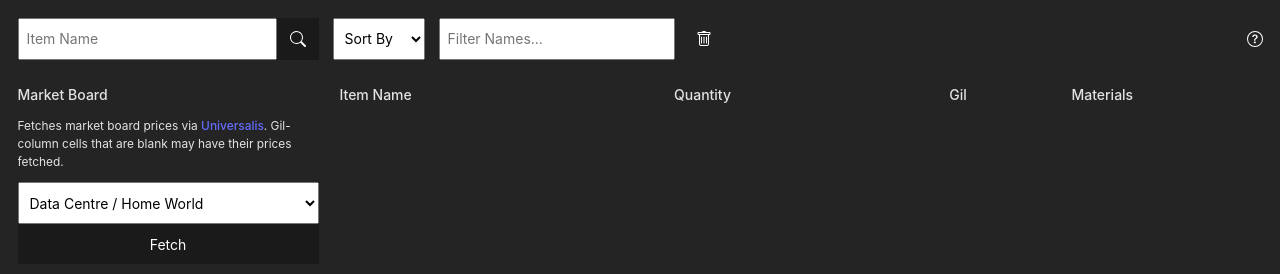
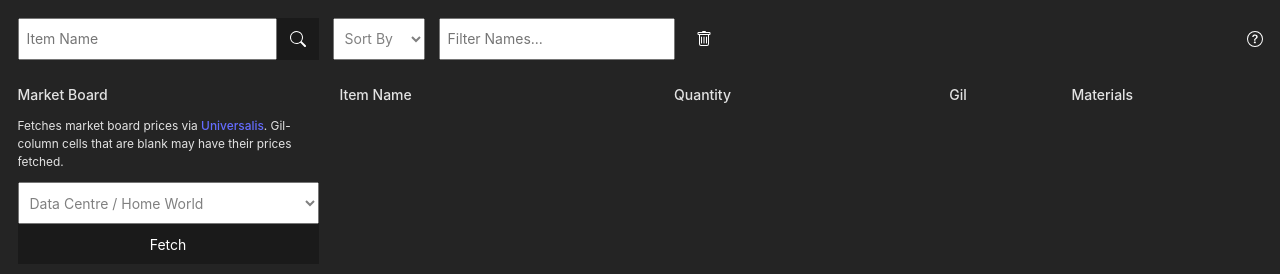
Before and after one commit to MelvinHK/ffxivFurnitureLister, a React (Vite) app in the folder FFXIV Housing Lister/: page / in a window 1280 px wide. Shown: the top 274 px of the page. Built offline with nearby package versions, Linux system fonts and the light colour scheme.

Commit message:
adjust default select-option css

```diff
--- a/FFXIV Housing Lister/src/App.jsx
+++ b/FFXIV Housing Lister/src/App.jsx
@@ -1,4 +1,4 @@
-import { useState, createContext } from 'react';
+import { useState, createContext, useEffect } from 'react';
 import './App.css';
 import Searchbar from './components/searchbar';
 import ItemList from './components/itemlist';
@@ -40,7 +40,7 @@ function App() {
   const removeCheckedItems = () => {
     const checkedLength = document.getElementsByClassName("checked").length;
     if (checkedLength == 0)
-      return alert("Error: There are no selected items to remove...");
+      return alert("Error: There are no selected items to remove.");
 
     if (confirm(`Remove ${checkedLength} selected item${checkedLength > 1 ? `s` : ``}?`))
       setItemList(itemList.filter(item => !item.isChecked));
--- a/FFXIV Housing Lister/src/components/aboutButton.jsx
+++ b/FFXIV Housing Lister/src/components/aboutButton.jsx
@@ -22,7 +22,7 @@ function AboutButton() {
   };
 
   return (
-    <button onClick={() => { setShowModal(true); setModalContent(aboutContent()); }} className="icon-btn about-btn flex align-center">
+    <button title="About" onClick={() => { setShowModal(true); setModalContent(aboutContent()); }} className="icon-btn about-btn flex align-center">
       <svg xmlns="http://www.w3.org/2000/svg" width="16" height="16" fill="currentColor" className="bi bi-question-circle" viewBox="0 0 16 16">
         <path d="M8 15A7 7 0 1 1 8 1a7 7 0 0 1 0 14zm0 1A8 8 0 1 0 8 0a8 8 0 0 0 0 16z" />
         <path d="M5.255 5.786a.237.237 0 0 0 .241.247h.825c.138 0 .248-.113.266-.25.09-.656.54-1.134 1.342-1.134.686 0 1.314.343 1.314 1.168 0 .635-.374.927-.965 1.371-.673.489-1.206 1.06-1.168 1.987l.003.217a.25.25 0 0 0 .25.246h.811a.25.25 0 0 0 .25-.25v-.105c0-.718.273-.927 1.01-1.486.609-.463 1.244-.977 1.244-2.056 0-1.511-1.276-2.241-2.673-2.241-1.267 0-2.655.59-2.75 2.286zm1.557 5.763c0 .533.425.927 1.01.927.609 0 1.028-.394 1.028-.927 0-.552-.42-.94-1.029-.94-.584 0-1.009.388-1.009.94z" />
--- a/FFXIV Housing Lister/src/components/marketBoard.jsx
+++ b/FFXIV Housing Lister/src/components/marketBoard.jsx
@@ -44,7 +44,7 @@ function MarketBoard() {
         Gil-column cells that are blank may have their prices fetched.
       </p>
       <form className="flex-col w-full border-box">
-        <select defaultValue="default" onChange={e => setLocation(e.target.value)}>
+        <select className={`${location == "" ? `default-option` : ``}`} defaultValue="default" onChange={e => setLocation(e.target.value)}>
           <option value="default" disabled>Data Centre / Home World</option>
           <optgroup label="Data Centres">
             {dataCentres.map(name => <option key={name}>{name}</option>)}
--- a/FFXIV Housing Lister/src/components/searchbar.jsx
+++ b/FFXIV Housing Lister/src/components/searchbar.jsx
@@ -61,7 +61,7 @@ function Searchbar() {
       {/* Search Bar */}
       <form className='flex'>
         <input type='text' className="flex-1" value={query} onChange={e => setQuery(e.target.value)} placeholder='Item Name'></input>
-        <button type='submit' onClick={e => handleSubmit(e)} className='flex align-center search-btn'>
+        <button type='submit' title="Search" onClick={e => handleSubmit(e)} className='flex align-center search-btn'>
           <svg xmlns="http://www.w3.org/2000/svg" width="16" height="16" fill="currentColor" className="bi bi-search" viewBox="0 0 16 16">
             <path d="M11.742 10.344a6.5 6.5 0 1 0-1.397 1.398h-.001c.03.04.062.078.098.115l3.85 3.85a1 1 0 0 0 1.415-1.414l-3.85-3.85a1.007 1.007 0 0 0-.115-.1zM12 6.5a5.5 5.5 0 1 1-11 0 5.5 5.5 0 0 1 11 0" />
           </svg>
--- a/FFXIV Housing Lister/src/components/sortButton.jsx
+++ b/FFXIV Housing Lister/src/components/sortButton.jsx
@@ -2,9 +2,12 @@ import { useContext, useState } from "react";
 import { ItemListContext } from "../App";
 
 function SortButton() {
+  const [option, setOption] = useState("");
   const { itemList, setItemList } = useContext(ItemListContext);
 
   const handleSort = (value) => {
+    setOption(value);
+
     switch (value) {
       case "Name":
         sortByName();
@@ -59,7 +62,7 @@ function SortButton() {
   return (
     <div className="flex align-center text-nowrap">
       <form>
-        <select defaultValue="default" onChange={e => handleSort(e.target.value)}>
+        <select className={`${option == "" ? `default-option` : ``}`} defaultValue="default" onChange={e => handleSort(e.target.value)}>
           <option value="default" disabled>Sort By</option>
           <option>Name</option>
           <option>Quantity</option>
--- a/FFXIV Housing Lister/src/index.css
+++ b/FFXIV Housing Lister/src/index.css
@@ -98,3 +98,7 @@ select {
   font-family: inherit;
   font-size: inherit;
 }
+
+select *:not(:nth-child(1)) {
+  color: white;
+}
```
